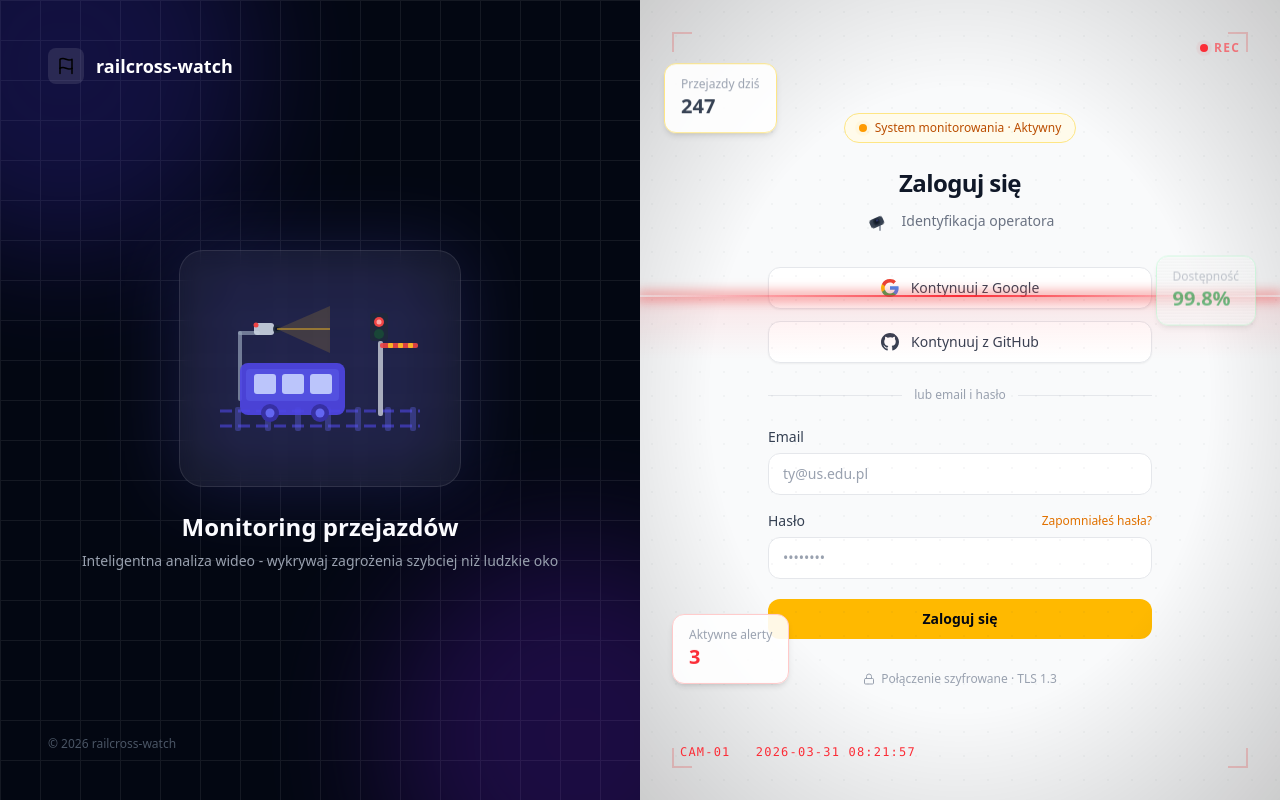
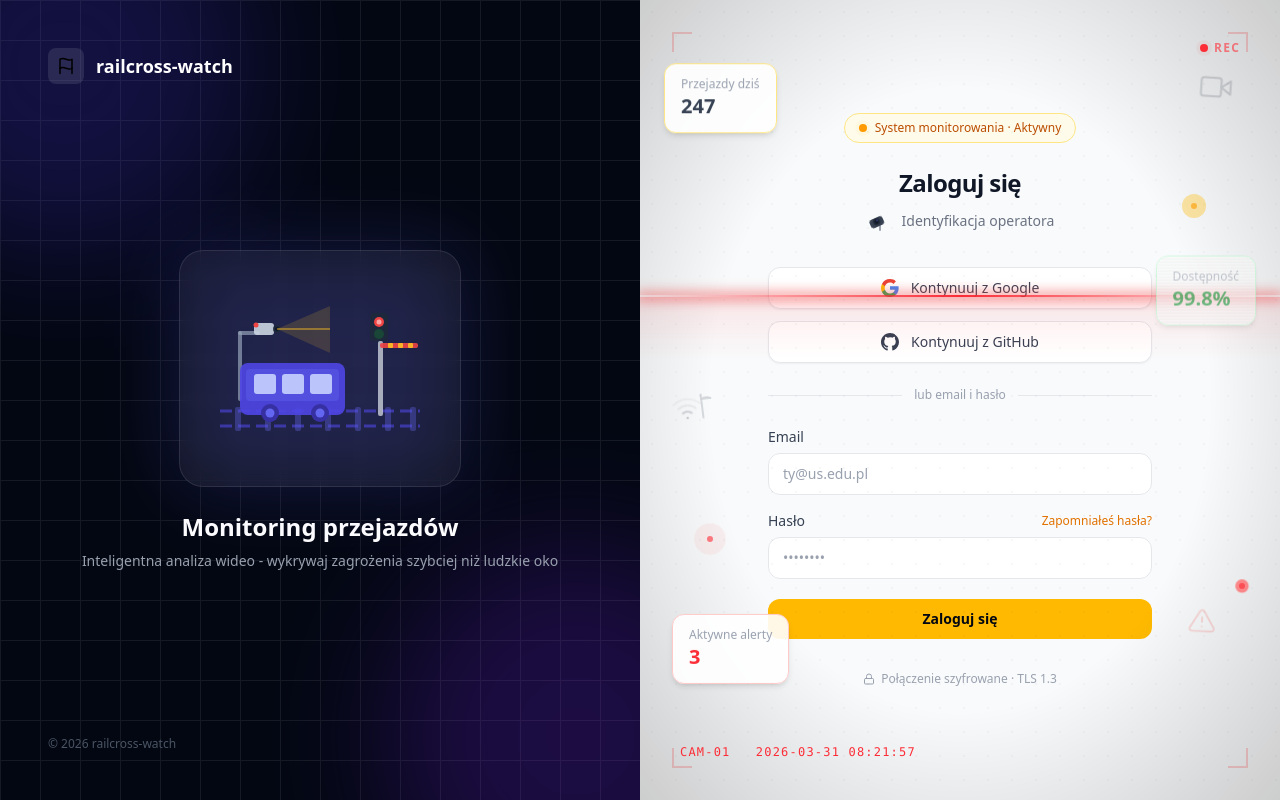
Before and after one commit to RafalCzarkowski/Railcross-watch, a Next.js app in the folder apps/web/: page /login in a window 1280 px wide. Built offline with nearby package versions, Linux system fonts and the light colour scheme.

Commit message:
another change for login page

```diff
--- a/apps/web/src/app/login/page.tsx
+++ b/apps/web/src/app/login/page.tsx
@@ -132,6 +132,39 @@ export default function LoginPage() {
           .cam-lens { animation: cam-rotate 6s ease-in-out infinite; transform-origin: 50% 80%; }
           .cam-dot { animation: cam-blink 1.2s steps(1) infinite; }
           .scanline { animation: scanline 4s linear infinite; }
+          @keyframes float-d {
+            0%, 100% { transform: translateY(0px) rotate(0deg); }
+            50% { transform: translateY(-14px) rotate(6deg); }
+          }
+          @keyframes float-e {
+            0%, 100% { transform: translateY(0px) rotate(0deg); }
+            50% { transform: translateY(-9px) rotate(-8deg); }
+          }
+          @keyframes float-f {
+            0%, 100% { transform: translateY(0px) rotate(0deg); }
+            50% { transform: translateY(-11px) rotate(5deg); }
+          }
+          @keyframes float-g {
+            0%, 100% { transform: translateY(0px) rotate(0deg); }
+            50% { transform: translateY(-7px) rotate(-4deg); }
+          }
+          .float-d { animation: float-d 7s ease-in-out infinite 0.5s; }
+          .float-e { animation: float-e 9s ease-in-out infinite 2s; }
+          .float-f { animation: float-f 6s ease-in-out infinite 4s; }
+          .float-g { animation: float-g 8s ease-in-out infinite 1.5s; }
+          @keyframes signal-1 { 0%,100%{opacity:0.9} 30%{opacity:0.2} 60%{opacity:1} }
+          @keyframes signal-2 { 0%,100%{opacity:0.9} 20%{opacity:0.1} 50%{opacity:0.3} 70%{opacity:0.9} }
+          @keyframes signal-3 { 0%,100%{opacity:0.9} 10%{opacity:0.1} 40%{opacity:0.2} 80%{opacity:0.8} }
+          .sig-1 { animation: signal-1 3s steps(1) infinite; }
+          .sig-2 { animation: signal-2 3s steps(1) infinite 0.4s; }
+          .sig-3 { animation: signal-3 3s steps(1) infinite 0.8s; }
+          @keyframes gps-ping {
+            0% { transform: scale(1); opacity: 0.8; }
+            100% { transform: scale(2.8); opacity: 0; }
+          }
+          .gps-ping { animation: gps-ping 2s ease-out infinite; }
+          .gps-ping-b { animation: gps-ping 2s ease-out infinite 0.7s; }
+          .gps-ping-c { animation: gps-ping 2s ease-out infinite 1.4s; }
         `}</style>
 
         {/* Dot grid w tle */}
@@ -203,6 +236,61 @@ export default function LoginPage() {
             <p className="text-xs font-medium text-gray-400">Dostępność</p>
             <p className="text-xl font-bold text-green-600">99.8%</p>
             <div className="noise-overlay-c absolute inset-0 rounded-xl" style={{ background: 'repeating-linear-gradient(0deg, rgba(0,0,0,0.08) 0px, rgba(180,180,180,0.15) 1px, rgba(255,255,255,0.1) 2px, rgba(100,100,100,0.1) 3px)', backgroundSize: '100% 3px' }} />
+          </div>
+        </div>
+
+        {/* Pływająca ikona — kamera */}
+        <div className="float-d pointer-events-none absolute right-12 top-20 select-none opacity-20">
+          <svg width="32" height="32" viewBox="0 0 24 24" fill="none" stroke="#374151" strokeWidth="1.5" strokeLinecap="round" strokeLinejoin="round">
+            <path d="M23 7 16 12 23 17V7z"/><rect x="1" y="5" width="15" height="14" rx="2" ry="2"/>
+          </svg>
+        </div>
+
+        {/* Pływająca ikona — rogatka */}
+        <div className="float-e pointer-events-none absolute left-12 top-1/2 select-none opacity-20">
+          <svg width="28" height="28" viewBox="0 0 24 24" fill="none" stroke="#374151" strokeWidth="1.5" strokeLinecap="round" strokeLinejoin="round">
+            <line x1="12" y1="2" x2="12" y2="22"/><line x1="12" y1="6" x2="20" y2="6"/>
+            <path d="M12 6 Q16 4 20 6"/>
+          </svg>
+        </div>
+
+        {/* Pływająca ikona — ostrzeżenie */}
+        <div className="float-f pointer-events-none absolute right-16 bottom-40 select-none opacity-20">
+          <svg width="28" height="28" viewBox="0 0 24 24" fill="none" stroke="#ef4444" strokeWidth="1.5" strokeLinecap="round" strokeLinejoin="round">
+            <path d="M10.29 3.86 1.82 18a2 2 0 0 0 1.71 3h16.94a2 2 0 0 0 1.71-3L13.71 3.86a2 2 0 0 0-3.42 0z"/>
+            <line x1="12" y1="9" x2="12" y2="13"/><line x1="12" y1="17" x2="12.01" y2="17"/>
+          </svg>
+        </div>
+
+        {/* Pływająca ikona — sygnał transmisji z animacją zasięgu */}
+        <div className="float-g pointer-events-none absolute left-8 top-1/2 select-none opacity-25">
+          <svg width="30" height="30" viewBox="0 0 24 24" fill="none" strokeLinecap="round" strokeLinejoin="round">
+            <path className="sig-3" d="M1.42 9a16 16 0 0 1 21.16 0" stroke="#374151" strokeWidth="1.5"/>
+            <path className="sig-2" d="M5 12.55a11 11 0 0 1 14.08 0" stroke="#374151" strokeWidth="1.5"/>
+            <path className="sig-1" d="M8.53 16.11a6 6 0 0 1 6.95 0" stroke="#374151" strokeWidth="1.5"/>
+            <circle cx="12" cy="20" r="1" fill="#374151"/>
+          </svg>
+        </div>
+
+        {/* GPS pingi */}
+        <div className="pointer-events-none absolute left-16 top-2/3 select-none">
+          <div className="relative flex h-3 w-3 items-center justify-center">
+            <div className="gps-ping absolute h-3 w-3 rounded-full bg-red-400 opacity-40" />
+            <div className="relative h-1.5 w-1.5 rounded-full bg-red-500 opacity-60" />
+          </div>
+        </div>
+
+        <div className="pointer-events-none absolute right-20 top-1/4 select-none">
+          <div className="relative flex h-3 w-3 items-center justify-center">
+            <div className="gps-ping-b absolute h-3 w-3 rounded-full bg-amber-400 opacity-40" />
+            <div className="relative h-1.5 w-1.5 rounded-full bg-amber-500 opacity-60" />
+          </div>
+        </div>
+
+        <div className="pointer-events-none absolute right-8 bottom-52 select-none">
+          <div className="relative flex h-3 w-3 items-center justify-center">
+            <div className="gps-ping-c absolute h-3 w-3 rounded-full bg-red-400 opacity-40" />
+            <div className="relative h-1.5 w-1.5 rounded-full bg-red-500 opacity-60" />
           </div>
         </div>
 
```
